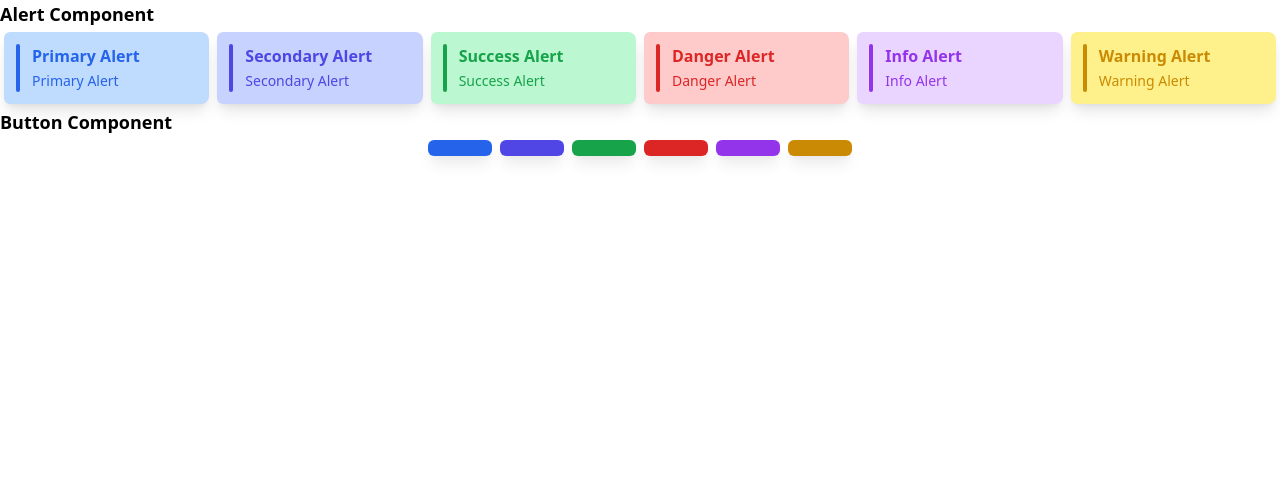
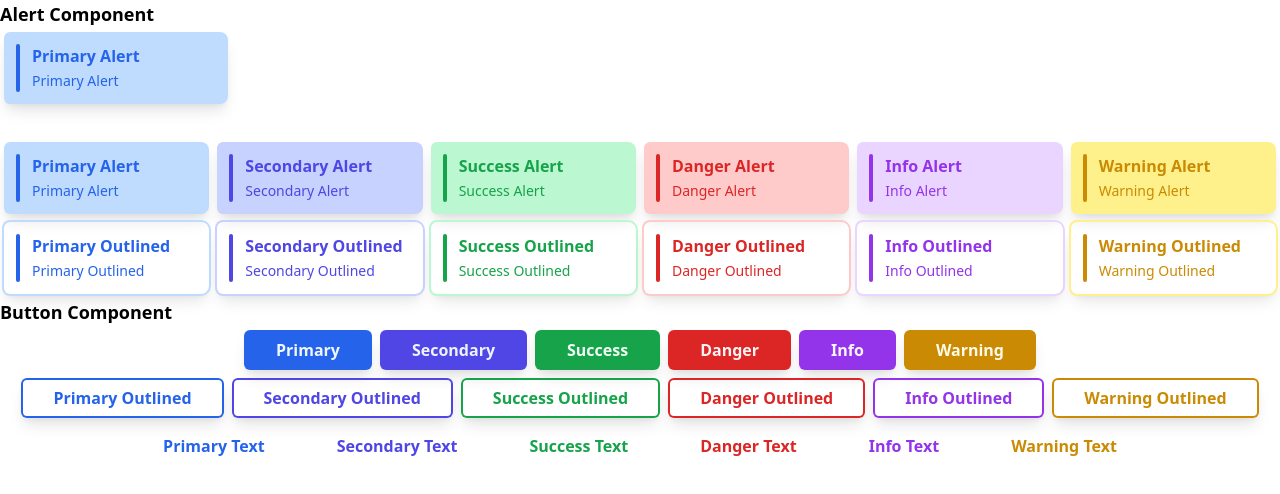
Before and after one commit to fmgono/swind, a Svelte app: page / in a window 1280 px wide. Shown: the top 494 px of the page. Built offline with nearby package versions, Linux system fonts and the light colour scheme.

Commit message:
Update:App -  Showing all components

```diff
--- a/src/App.svelte
+++ b/src/App.svelte
@@ -5,6 +5,10 @@
 
 <main>
   <div class="text-lg font-semibold">Alert Component</div>
+  <div class="w-56">
+    <SwAlert type="primary" title="Primary Alert" description="Primary Alert" />
+    <SwButton type="primary" block text/>
+  </div>
   <div class="flex justify-center">
     <SwAlert type="primary" title="Primary Alert" description="Primary Alert" />
     <SwAlert type="secondary" title="Secondary Alert" description="Secondary Alert" />
@@ -13,14 +17,74 @@
     <SwAlert type="info" title="Info Alert" description="Info Alert" />
     <SwAlert type="warning" title="Warning Alert" description="Warning Alert" />
   </div>
+  <div class="flex justify-center">
+    <SwAlert type="primary" outlined title="Primary Outlined" description="Primary Outlined" />
+    <SwAlert type="secondary" outlined title="Secondary Outlined" description="Secondary Outlined" />
+    <SwAlert type="success" outlined title="Success Outlined" description="Success Outlined" />
+    <SwAlert type="danger" outlined title="Danger Outlined" description="Danger Outlined" />
+    <SwAlert type="info" outlined title="Info Outlined" description="Info Outlined" />
+    <SwAlert type="warning" outlined title="Warning Outlined" description="Warning Outlined" />
+  </div>
 
   <div class="text-lg font-semibold">Button Component</div>
   <div class="flex justify-center">
-    <SwButton type="primary" />
-    <SwButton type="secondary" />
-    <SwButton type="success" />
-    <SwButton type="danger" />
-    <SwButton type="info" />
-    <SwButton type="warning" />
+    <SwButton type="primary">
+      Primary
+    </SwButton>
+    <SwButton type="secondary">
+      Secondary
+    </SwButton>
+    <SwButton type="success">
+      Success
+    </SwButton>
+    <SwButton type="danger">
+      Danger
+    </SwButton>
+    <SwButton type="info">
+      Info
+    </SwButton>
+    <SwButton type="warning">
+      Warning
+    </SwButton>
+  </div>
+  <div class="flex justify-center">
+    <SwButton type="primary" outlined>
+      Primary Outlined
+    </SwButton>
+    <SwButton type="secondary" outlined>
+      Secondary Outlined
+    </SwButton>
+    <SwButton type="success" outlined>
+      Success Outlined
+    </SwButton>
+    <SwButton type="danger" outlined>
+      Danger Outlined
+    </SwButton>
+    <SwButton type="info" outlined>
+      Info Outlined
+    </SwButton>
+    <SwButton type="warning" outlined>
+      Warning Outlined
+    </SwButton>
+  </div>
+  <div class="flex justify-center">
+    <SwButton type="primary" text>
+      Primary Text
+    </SwButton>
+    <SwButton type="secondary" text>
+      Secondary Text
+    </SwButton>
+    <SwButton type="success" text>
+      Success Text
+    </SwButton>
+    <SwButton type="danger" text>
+      Danger Text
+    </SwButton>
+    <SwButton type="info" text>
+      Info Text
+    </SwButton>
+    <SwButton type="warning" text>
+      Warning Text
+    </SwButton>
   </div>
 </main>
```
